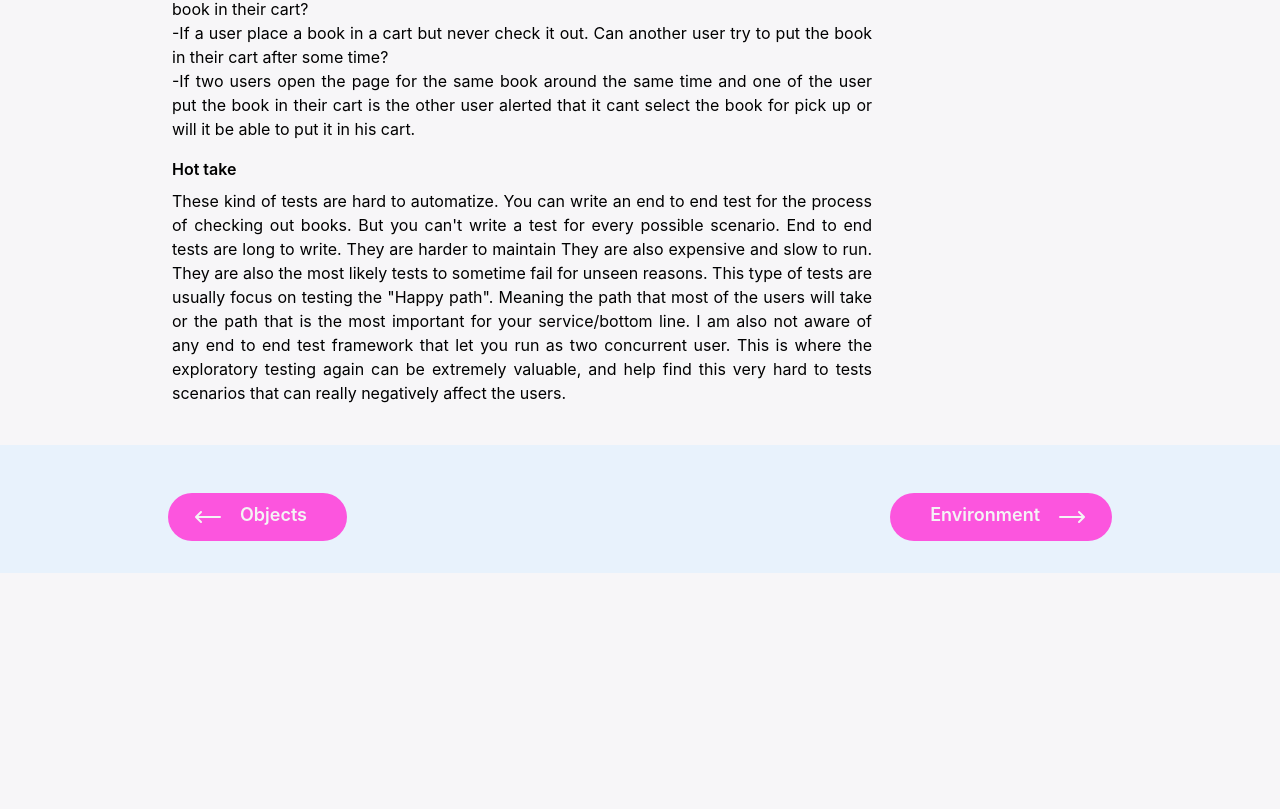
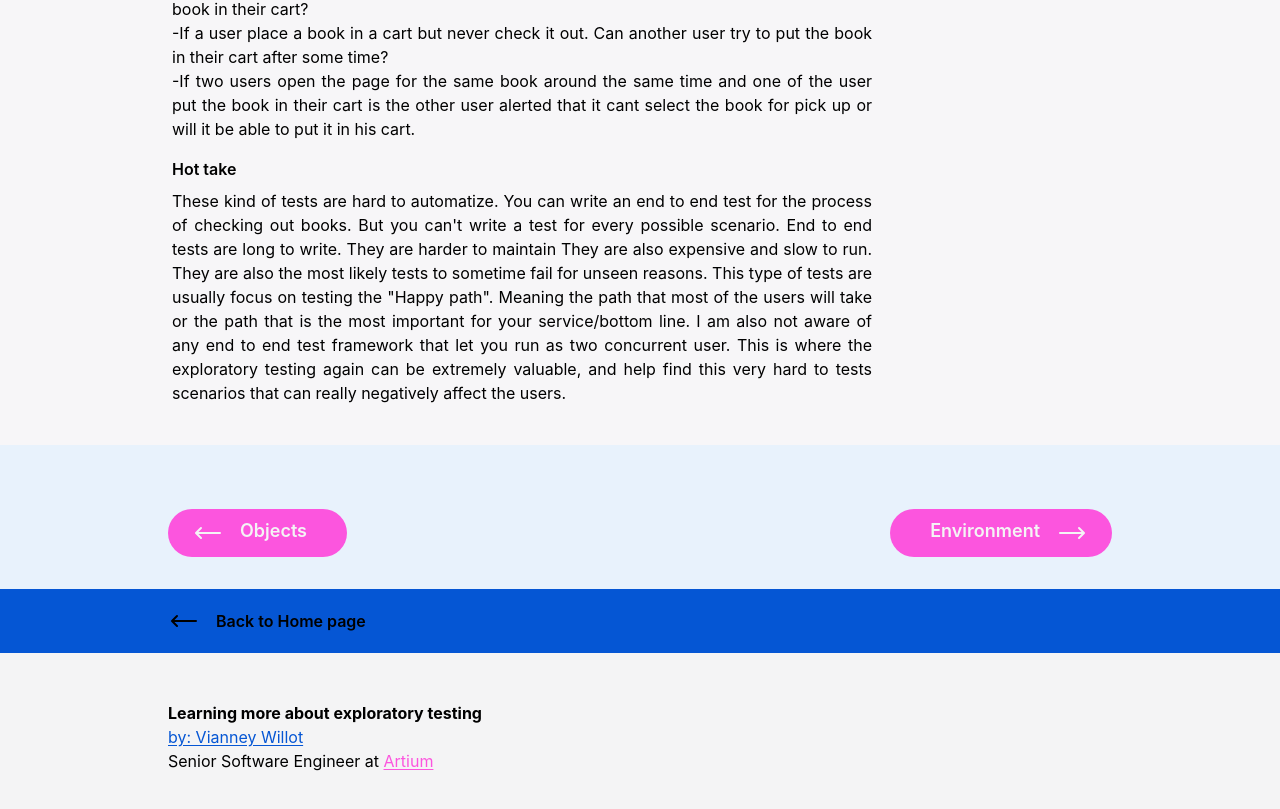
Before and after one commit to willot/Quality, a React (Create React App) app: page /states in a window 1280 px wide. Shown: the part 1583-2392 px from the top of the page. Before the commit the page ends 2156 px from the top, so only its background shows below. Built offline with nearby package versions, Linux system fonts and the light colour scheme.

Commit message:
clean the footer and refactor the layout component, extract some interface

```diff
--- /dev/null
+++ b/src/Utils/Interfaces.ts
@@ -0,0 +1,17 @@
+export interface ButtonFlowPages {
+    [pageName: string]: ButtonFlow
+}
+
+export interface ButtonFlow {
+    button1: {
+        text: string,
+        link: string,
+    },
+    button2: {
+        text: string,
+        link: string,
+    },
+    listSection: string[],
+    title: string,
+    subTitle: string,
+}
--- /dev/null
+++ b/src/components/ArticlePageFooter.tsx
@@ -0,0 +1,45 @@
+import {NavButton} from "./NavButton";
+import {Link} from "react-router-dom";
+import {ArrowLongLeftIcon} from "@heroicons/react/24/solid";
+import React from "react";
+import {ButtonFlow} from "../Utils/Interfaces";
+
+interface ArticlePageFooterProps {
+    buttonFlow: ButtonFlow | undefined,
+}
+
+export const ArticlePageFooter = ({buttonFlow}: ArticlePageFooterProps) => {
+    return (
+        buttonFlow ? (
+            <section className="">
+                <nav className="pt-12">
+                    <section
+                        className={`flex flex-col pb-8 px-2 sm:flex-row w-full md:w-10/12 lg:w-9/12 xl:w7/12 2xl:w-5/12 m-auto ${buttonFlow.button1.text !== "" ? "justify-between" : "justify-end"} `}>
+                        {buttonFlow.button1.text !== "" &&
+                        <NavButton text={buttonFlow.button1.text}
+                                   linkUrl={buttonFlow.button1.link}
+                                   left={true}/>}
+                        <NavButton text={buttonFlow.button2.text}
+                                   linkUrl={buttonFlow.button2.link}/>
+                    </section>
+                    <section className="py-4 bg-blue">
+                        <Link to="/home"
+                              className="flex flex-row w-full md:w-10/12 lg:w-9/12 xl:w7/12 2xl:w-5/12 m-auto px-2">
+                            <ArrowLongLeftIcon className="h-8 w-8"/>
+                            <span className=" font-semibold my-auto px-4">Back to Home page</span>
+                        </Link>
+                    </section>
+                </nav>
+                <section className={"bg-white pt-12"}>
+                    <div className="pb-28 px-2 w-full md:w-10/12 lg:w-9/12 xl:w7/12 2xl:w-5/12 m-auto bg-white">
+                        <p className="font-bold">Learning more about exploratory testing</p>
+                        <a className="text-blue underline underline-offset-2"
+                           href="https://www.linkedin.com/in/willot"
+                           rel="noopener noreferrer" target="_blank">by: Vianney Willot</a>
+                        <p>Senior Software Engineer at <a href="https://www.thisisartium.com/"
+                                                          className="text-pink underline underline-offset-2">Artium</a>
+                        </p>
+                    </div>
+                </section>
+            </section>) : null )
+}
--- a/src/components/LayoutWrapper.tsx
+++ b/src/components/LayoutWrapper.tsx
@@ -1,10 +1,11 @@
 import {NavLink} from "react-router-dom";
 import React, {useEffect, useState} from "react";
 import {OutsideClickDetector} from "../hooks/OutsideClickDetector";
-import {NavButton} from "./NavButton";
 import {SectionLink} from "./SectionLink";
 import {PageTitle} from "./PageTitle";
 import {HamburgerMenuSmallScreen} from "./HamburgerMenuSmallScreen";
+import {ArticlePageFooter} from "./ArticlePageFooter";
+import {ButtonFlow, ButtonFlowPages} from "../Utils/Interfaces";
 
 export const listOfLink = () => {
     return (<>
@@ -74,7 +75,7 @@ export const LayoutWrapper = ({
         }
     })
 
-    const buttonFlow = {
+    const buttonFlowPages: ButtonFlowPages = {
         quality: {
             button1: {
                 text: "",
@@ -168,91 +169,14 @@ export const LayoutWrapper = ({
         }
     }
 
-    type ObjectKey = keyof typeof buttonFlow;
-
-    const pageName = page as ObjectKey;
-
-    const sectionsIntro = (sectionName: string) => {
-        switch (sectionName) {
-            case "quality": {
-                return (<PageTitle pageButtonFlow={buttonFlow.quality} firstButton={false}/>);
-            }
-            case "exploratoryTesting" : {
-                return (<PageTitle pageButtonFlow={buttonFlow.exploratoryTesting}/>);
-            }
-            case "interactions" : {
-                return (<PageTitle pageButtonFlow={buttonFlow.interactions}/>);
-            }
-            case "entities" : {
-                return (<PageTitle pageButtonFlow={buttonFlow.entities}/>);
-            }
-            case "states" : {
-                return (<PageTitle pageButtonFlow={buttonFlow.states}/>);
-            }
-            case "environment" : {
-                return (<PageTitle pageButtonFlow={buttonFlow.environment}/>);
-            }
-            case "summary" : {
-                return (<PageTitle pageButtonFlow={buttonFlow.summary}/>);
-            }
-            default: {
-                return (<section>
-                    <p>Section in progress</p>
-                </section>)
-            }
-        }
-    }
-
-
-    const GenerateListOfLink = (listOfId: Array<string>) => {
-        return (
-            listOfId.map((idElement, index) => {
-                return <SectionLink idLink={idElement} currentSection={currentSection}
-                                    setCurrentSection={setCurrentSection} setIsClickedSection={setIsClickedSection}
-                                    key={index}/>
-            }))
-    }
-
-    const linksForSpecificPage = (pageName: string) => {
-        switch (pageName) {
-            case "quality" : {
-                return (
-                    <>{GenerateListOfLink(buttonFlow.quality.listSection)}</>
-                )
-            }
-            case "exploratoryTesting" : {
-                return (
-                    <>{GenerateListOfLink(buttonFlow.exploratoryTesting.listSection)}</>
-                )
-            }
-            case "interactions" : {
-                return (
-                    <>{GenerateListOfLink(buttonFlow.interactions.listSection)}</>
-                )
-            }
-            case "entities": {
-                return (
-                    <>{GenerateListOfLink(buttonFlow.entities.listSection)}</>
-                )
-            }
-            case "states": {
-                return (
-                    <>{GenerateListOfLink(buttonFlow.states.listSection)}</>
-                )
-            }
-            case "environment": {
-                return (
-                    <>{GenerateListOfLink(buttonFlow.environment.listSection)}</>
-                )
-            }
-            case "summary": {
-                return (
-                    <>{GenerateListOfLink(buttonFlow.summary.listSection)}</>
-                )
-            }
-            default : {
-                return listOfLink();
-            }
+    const GenerateListOfLink = (pageFlow: ButtonFlow | undefined) => {
+        if (pageFlow) {
+            return (
+                pageFlow.listSection.map((idElement, index) => {
+                    return <SectionLink idLink={idElement} currentSection={currentSection}
+                                        setCurrentSection={setCurrentSection} setIsClickedSection={setIsClickedSection}
+                                        key={index}/>
+                }))
         }
     }
 
@@ -261,7 +185,7 @@ export const LayoutWrapper = ({
             return (
                 <aside className="relative pt-16 col-span-3">
                     <section className="fixed flex flex-col py-4 pl-6 pr-2 space-y-2  border-r border-pink">
-                        {linksForSpecificPage(pageName)}
+                        <>{GenerateListOfLink(buttonFlowPages[page])}</>
                     </section>
                 </aside>)
         } else {
@@ -288,7 +212,7 @@ export const LayoutWrapper = ({
     return (
         <main className="flex flex-col h-screen justify-between">
             <header className='bg-blue-light w-full flex flex-row justify-center'>
-                {sectionsIntro(page)}
+                <PageTitle pageButtonFlow={buttonFlowPages[page]}/>
                 {showSideBarIcon()}
             </header>
             <section className="flex flex-row justify-center">
@@ -301,13 +225,7 @@ export const LayoutWrapper = ({
                 </section>
             </section>
             <footer className="bg-blue-light">
-                <nav
-                    className={`flex flex-col sm:flex-row ${buttonFlow[pageName].button1.text !== "" ? "justify-between" : "justify-end"} w-max pl-2 pr-2 py-8 w-full md:w-10/12 lg:w-9/12 xl:w7/12 2xl:w-5/12 m-auto`}>
-                    {buttonFlow[pageName].button1.text !== "" &&
-                    <NavButton text={buttonFlow[pageName].button1.text} linkUrl={buttonFlow[pageName].button1.link}
-                               left={true}/>}
-                    <NavButton text={buttonFlow[pageName].button2.text} linkUrl={buttonFlow[pageName].button2.link}/>
-                </nav>
+                <ArticlePageFooter buttonFlow={buttonFlowPages[page]}/>
             </footer>
         </main>
     )
--- a/src/components/PageTitle.tsx
+++ b/src/components/PageTitle.tsx
@@ -13,7 +13,7 @@ export const PageTitle = ({pageButtonFlow, firstButton=true, widthForBigScreen =
             <h1 className="text-4xl text-left font-medium pb-5 text-pink">{pageButtonFlow.title}</h1>
             <p className="pb-8">{pageButtonFlow.subTitle}</p>
             <nav className="flex flex-col w-max justify-items-start sm:flex-row sm:items-center sm:space-x-4">
-                {firstButton && (<NavButton text={pageButtonFlow.button1.text}
+                {pageButtonFlow.button1.text !== "" && (<NavButton text={pageButtonFlow.button1.text}
                            linkUrl={pageButtonFlow.button1.link} left={true}/>)}
                 <NavButton text={pageButtonFlow.button2.text}
                            linkUrl={pageButtonFlow.button2.link}/>
--- a/src/hooks/ShowSectionHook.tsx
+++ b/src/hooks/ShowSectionHook.tsx
@@ -43,10 +43,10 @@ export const ShowSectionHook = (clickedSection: boolean, setIsClickedSection: (v
 
         const observer = new IntersectionObserver(
             ([entry]) => {
-                if (scrollDir === "scrolling down" && !entry.isIntersecting && !clickedSection) {
+                if (scrollDir === "scrolling down" && entry && !entry.isIntersecting && !clickedSection) {
                     setIdVisible(entry.target.id);
                 }
-                if (scrollDir === "scrolling up" && entry.isIntersecting && !clickedSection) {
+                if (scrollDir === "scrolling up" && entry && entry.isIntersecting && !clickedSection) {
                     setIdVisible(entry.target.id);
                 }
 
--- a/tsconfig.json
+++ b/tsconfig.json
@@ -18,7 +18,9 @@
     "resolveJsonModule": true,
     "isolatedModules": true,
     "noEmit": true,
-    "jsx": "react-jsx"
+    "jsx": "react-jsx",
+    "noUncheckedIndexedAccess": true,
+
   },
   "include": [
     "src"
```
Also changed, not shown: 1 other file (tests, documents, lock files or other folders).
